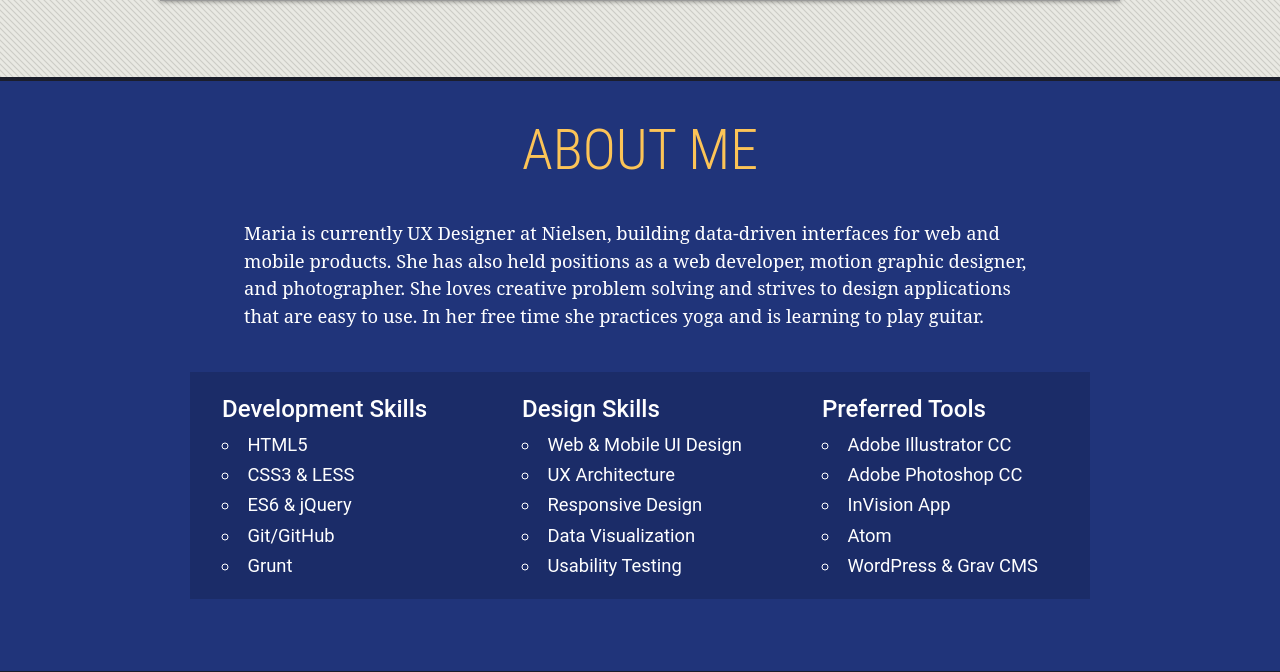
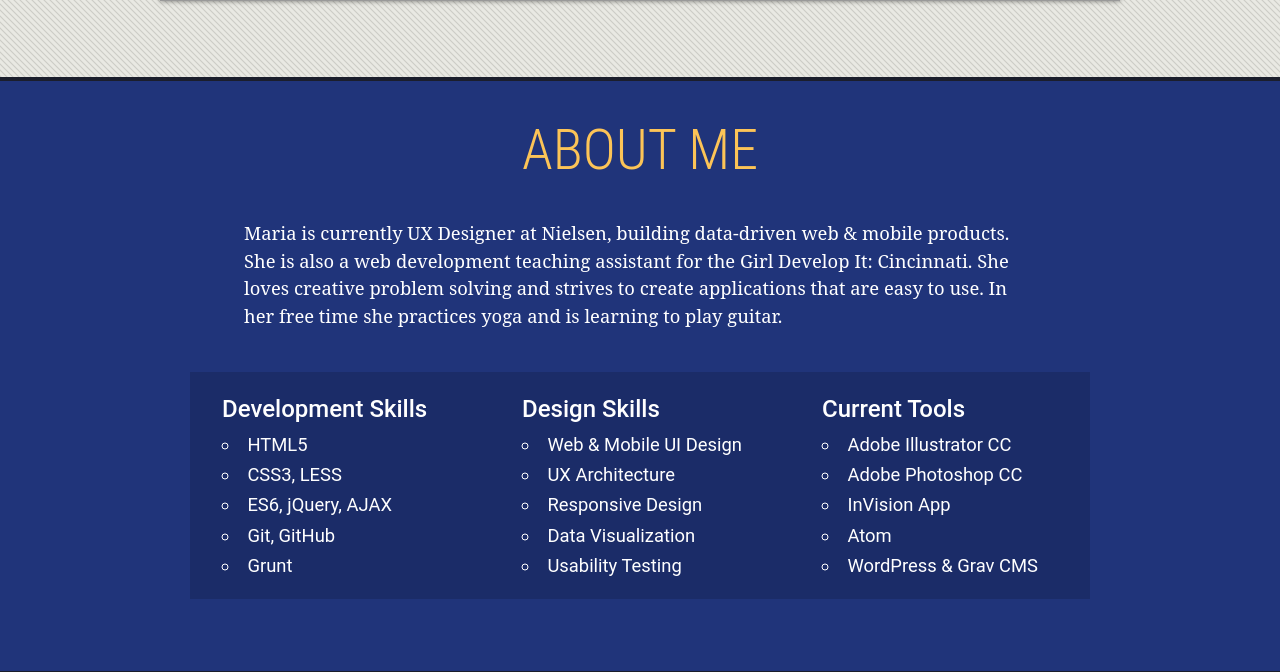
Before and after one commit to MariaSzubski/Current-Portfolio, a PHP site: page / in a window 1280 px wide. Shown: the part 4046-4718 px from the top of the page. Run offline with PHP 8.4, Linux system fonts and the light colour scheme; some libraries are stand-ins or nearby versions.

Commit message:
Update career descriptions

```diff
--- a/index.php
+++ b/index.php
@@ -152,7 +152,7 @@
 					<div>
 						<h2>UX Designer</h2>
 						<h3><a href="http://www.nielsen.com/" title="Nielsen" target="_blank">Nielsen</a> • User Experience Team </h3>
-						<h4>Govern Nielsen’s collection of big data applications to ensure brand cohesion, consistency, and ease of use. Design across multiple frameworks including AngularJS, Sencha, MicroStrategy, and D3. Create mobile applications that adhere to iOS and Material Design guidelines. Build and maintain website to make UX Standards easily accessible to all Nielsen employees.</h4>
+						<h4>Govern Nielsen’s collection of big data applications to ensure brand cohesion, consistency, and ease of use. Design across multiple frameworks including AngularJS, Sencha, MicroStrategy, and D3. Create mobile applications that adhere to iOS and Material Design guidelines. Build and maintain UX Standards documentation website using PHP and AJAX.</h4>
 					</div>
 					<div>
 						<h5>
@@ -283,16 +283,16 @@
 			<h1>About Me</h1>
 			<div>
 				<p>
-					Maria is currently UX Designer at Nielsen, building data-driven interfaces for web and mobile products. She has also held positions as a web developer, motion graphic designer, and photographer. She loves creative problem solving and strives to design applications that are easy to use. In her free time she practices yoga and is learning to play guitar.
+					Maria is currently UX Designer at Nielsen, building data-driven web &amp; mobile products. She is also a web development teaching assistant for the Girl Develop It: Cincinnati. She loves creative problem solving and strives to create applications that are easy to use. In her free time she practices yoga and is learning to play guitar.
 				</p>
 			</div>
 			<div id="skills">
 				<dl>
 					<dt>Development Skills</dt>
-					<dd>HTML5
-					<dd>CSS3 &amp; LESS</dd>
-					<dd>ES6 &amp; jQuery</dd>
-					<dd>Git/GitHub</dd>
+					<dd>HTML5</dd>
+					<dd>CSS3, LESS</dd>
+					<dd>ES6, jQuery, AJAX</dd>
+					<dd>Git, GitHub</dd>
 					<dd>Grunt</dd>
 				</dl>
 				<dl>
@@ -304,7 +304,7 @@
 					<dd>Usability Testing</dd>
 				</dl>
 				<dl>
-					<dt>Preferred Tools</dt>
+					<dt>Current Tools</dt>
 					<dd>Adobe Illustrator CC</dd>
 					<dd>Adobe Photoshop CC</dd>
 					<dd>InVision App</dd>
--- a/template/footer.inc.php
+++ b/template/footer.inc.php
@@ -5,7 +5,6 @@
 			<li><a href="https://www.linkedin.com/in/MariaSzubski" target="_blank"><div><img src="<?php echo $dir ?>img/soc_linkedin.svg" alt="LinkedIn"></div>LinkedIn</a></li>
 			<li><a href="https://github.com/MariaSzubski" target="_blank"><div><img src="<?php echo $dir ?>img/soc_github.svg" alt="GitHub"></div>GitHub</a></li>
 			<li><a href="https://www.hackerrank.com/MariaSzubski" target="_blank"><div><img src="<?php echo $dir ?>img/soc_hackerrank.svg" alt="Hackerrank"></div>Hackerrank</a></li>
-
 			<li><a href="https://twitter.com/MariaSzubski" target="_blank"><div><img src="<?php echo $dir ?>img/soc_twitter.svg" alt="Twitter"></div>Twitter</a></li>
 			<li><a href="mailto:mariaszubski@gmail.com" target="_blank"><div><img src="<?php echo $dir ?>img/soc_email.svg" alt="Email Me"></div>Email</a></li>
 		</ul>
```
Also changed, not shown: 2 other files.
